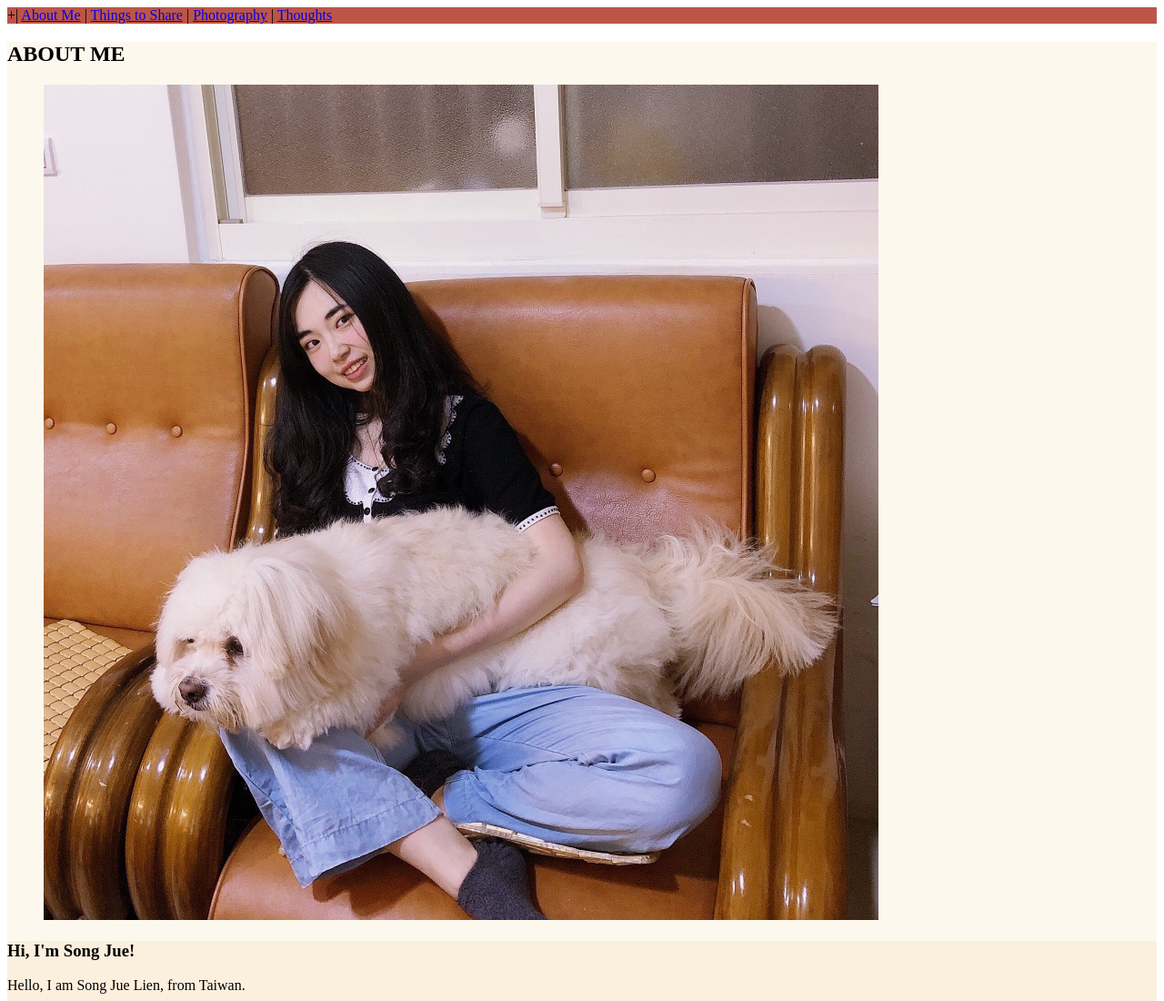
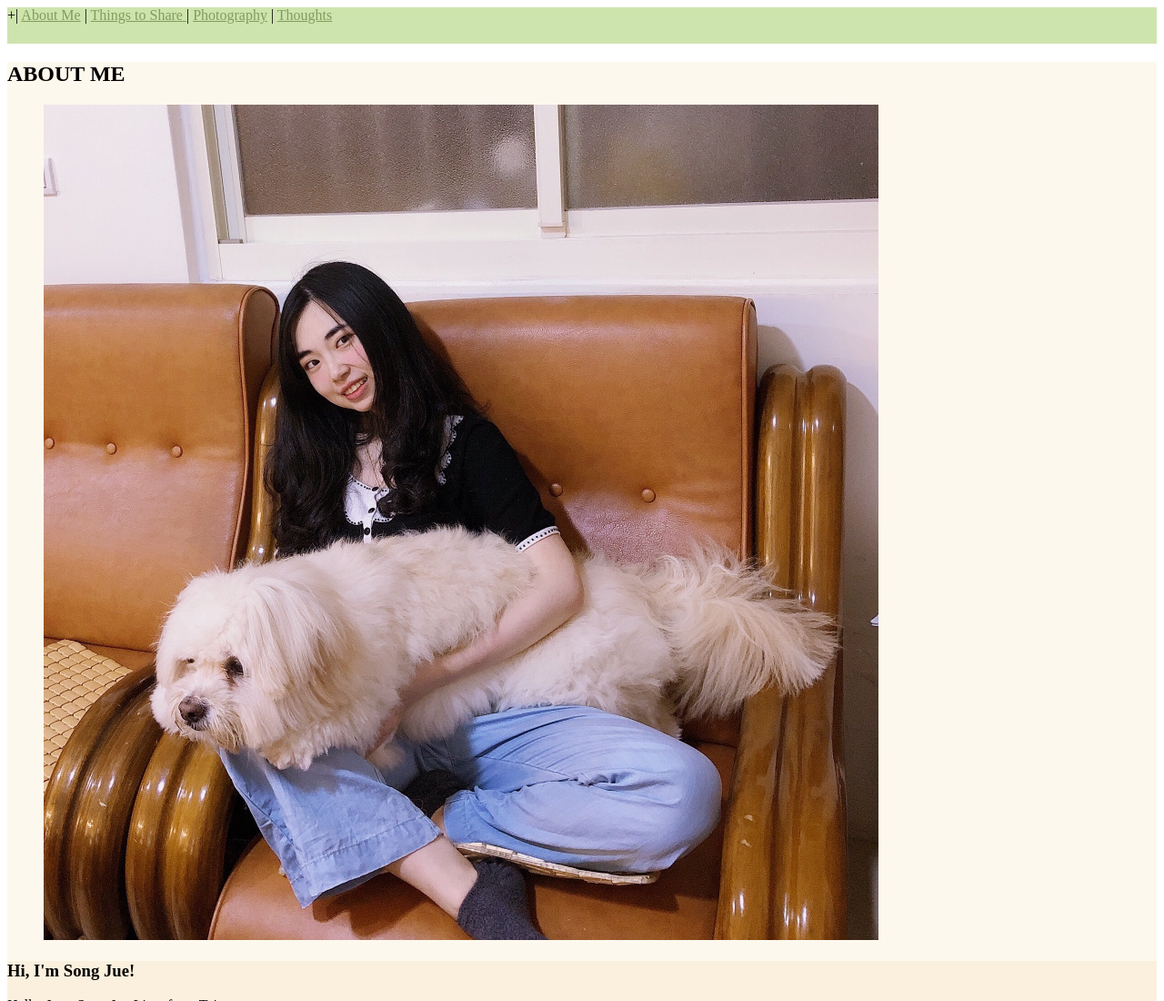
Before and after one commit to lsjfaye/lsjfaye.github.io, a plain HTML site: page personal/index.html in a window 1280 px wide. Shown: the top 1100 px of the page at 91% size. Drawn offline with Linux system fonts and the light colour scheme.

Commit message:
Update index.html

```diff
--- a/personal/index.html
+++ b/personal/index.html
@@ -5,8 +5,8 @@
 		<meta charset="UTF-8">
 	</head>
 	<body>
-		<nav style="background-color: rgba(187,85,72);">
-			+| <a href="index.html">About Me</a> | <a href="example.html">Things to Share</a> | <a href="guidelines.html">Photography</a> | <a href="ananlysis.html">Thoughts</a>
+		<nav style="background-color: rgba(206,228,174); height: 40px">
+			+| <a href="index.html" style="color: rgba(131,155,92)">About Me</a> | <a href="example.html" style="color: rgba(131,155,92)"> Things to Share </a> | <a href="guidelines.html" style="color: rgba(131,155,92)">Photography</a> | <a href="ananlysis.html" style="color: rgba(131,155,92)">Thoughts</a>
 		</nav>
 		<article style="background-color: rgba(244,221,165,0.2);">
 			<h1>ABOUT ME</h1>
```
